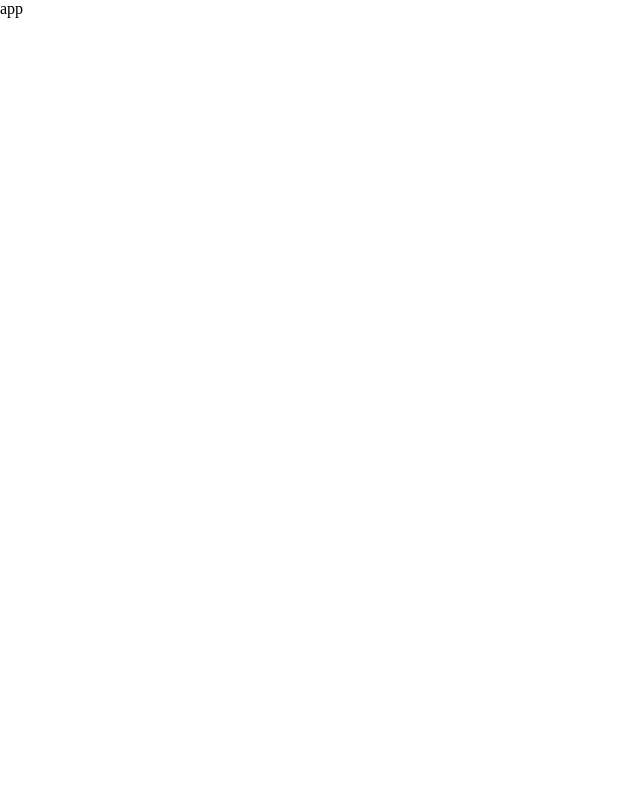
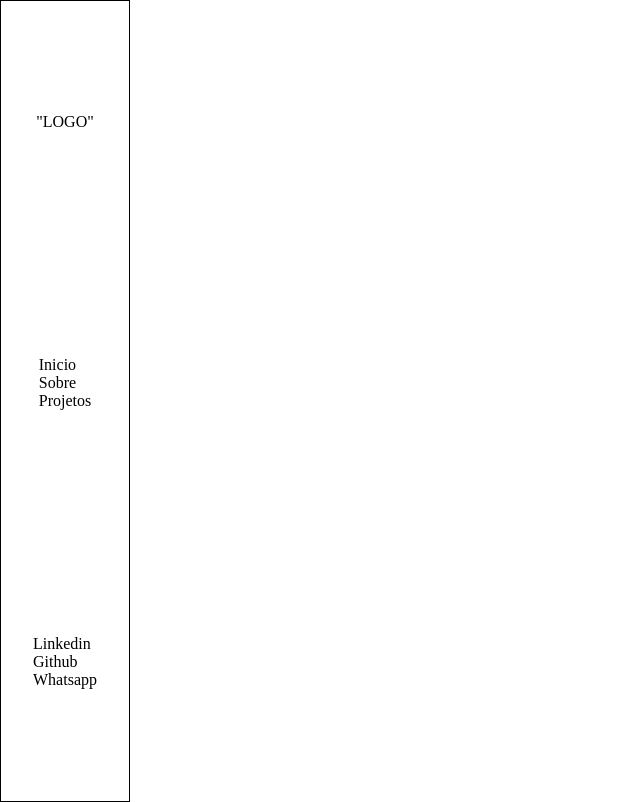
Before and after one commit to matheustkaczyk/portfolio, a React (Vite) app: page / in a window 1280 px wide. Shown: the whole page, without its empty margins (0-640 px from the left). Built offline with nearby package versions, Linux system fonts and the light colour scheme.

Commit message:
feat: estruturado aside, css basico da estrutura do aside

```diff
--- a/src/App.jsx
+++ b/src/App.jsx
@@ -1,9 +1,10 @@
 import './App.scss'
+import Sidebar from './components/Sidebar'
 
 function App() {
   return (
     <div className="App">
-      app
+      <Sidebar />
     </div>
   )
 }
--- a/src/App.scss
+++ b/src/App.scss
@@ -0,0 +1,9 @@
+aside {
+  display: flex;
+  flex-direction: column;
+  justify-content: space-around;
+  align-items: center;
+  width: 10vw;
+  height: 100vh;
+  border: solid black 1px;
+}
--- /dev/null
+++ b/src/components/Sidebar/index.jsx
@@ -0,0 +1,21 @@
+const Sidebar = () => {
+  return(
+    <aside>
+      <p>"LOGO"</p>
+      <nav>
+        <ul>
+          <p>Inicio</p>
+          <p>Sobre</p>
+          <p>Projetos</p>
+        </ul>
+      </nav>
+      <div>
+        <p>Linkedin</p>
+        <p>Github</p>
+        <p>Whatsapp</p>
+      </div>
+    </aside>
+  )
+}
+
+export default Sidebar;
```
